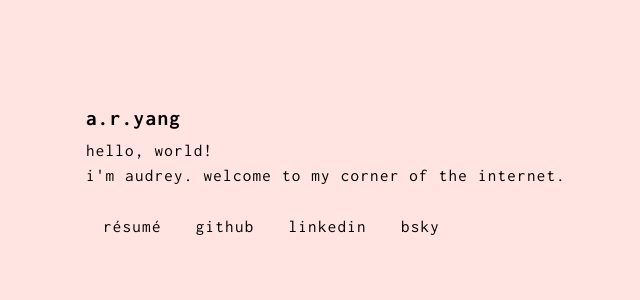
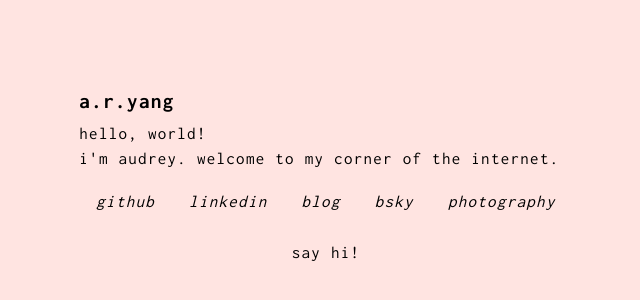
Before and after one commit to audrey-yang/audrey-yang.github.io, a Gatsby site: page / in a window 1280 px wide. Shown: the part 170-470 px from the top of the page, without its empty margins (314-954 px from the left). Built offline with nearby package versions, Linux system fonts and the light colour scheme; Gatsby itself is replaced by a stand-in of ours; a web font is replaced by a local one.

Commit message:
Update main page links

```diff
--- a/src/pages/index.js
+++ b/src/pages/index.js
@@ -15,14 +15,18 @@ const IndexPage = () => {
 							i'm audrey. welcome to my corner of the internet.
 						</p>
 						<div className="flex flex-row content-between">
-							<p><Link className="navbutton" to="/about">résumé</Link></p>
-							<p><a className="navbutton" href="https://www.github.com/audrey-yang"
+							<p><a className="link italic" href="https://www.github.com/audrey-yang"
 								target="_blank" rel="noreferrer" title="GitHub">github</a></p>
-							<p><a className="navbutton" href="https://www.linkedin.com/in/audreyryang/"
+							<p><a className="link italic" href="https://www.linkedin.com/in/audreyryang/"
 								target="_blank" rel="noreferrer" title="Linkedin">linkedin</a></p>
-							<p><a className="navbutton" href="https://bsky.app/profile/aryang.bsky.social"
+							<p><a className="link italic" href="https://blog.aryang.dev/"
+								target="_blank" rel="noreferrer" title="Blog">blog</a></p>
+							<p><a className="link italic" href="https://bsky.app/profile/aryang.bsky.social"
 								target="_blank" rel="noreferrer" title="Bluesky">bsky</a></p>
+							<p><a className="link italic" href="https://media.ebird.org/catalog?sort=obs_date_desc&userId=USER7850062&view=grid"
+								target="_blank" rel="noreferrer" title="Macaulay Library">photography</a></p>
 						</div>
+						<p><a className="link" href="mailto:me@aryang.dev" title="Email me">say hi!</a></p>
 					</div>
 				</main>
 			</div>
--- a/src/styles/styles.css
+++ b/src/styles/styles.css
@@ -43,6 +43,13 @@
 
     p {
         @apply py-1;
+    }
+
+    .link {
+        display: block;
+        text-align: center;
+        padding: 0.5rem 1rem;
+        color: black;
     }
 }
 
```
Also changed, not shown: 1 other file.
